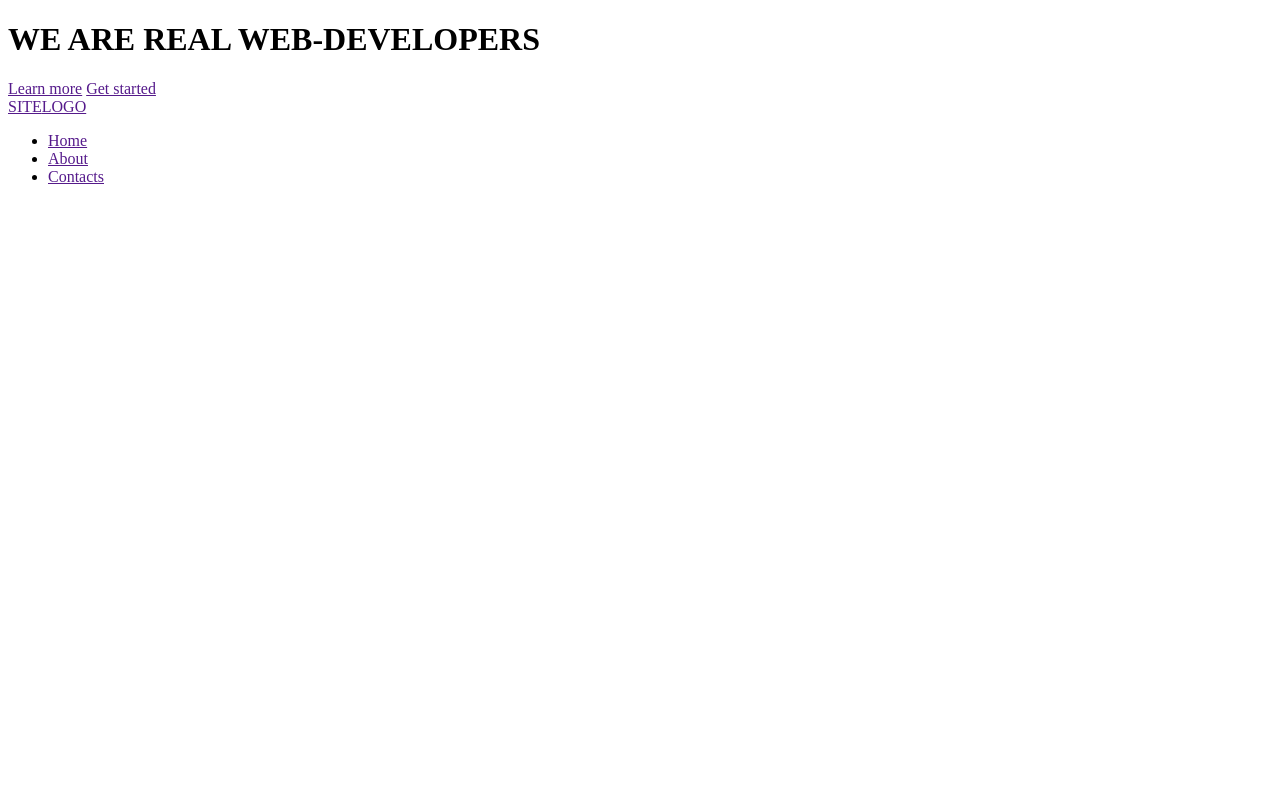
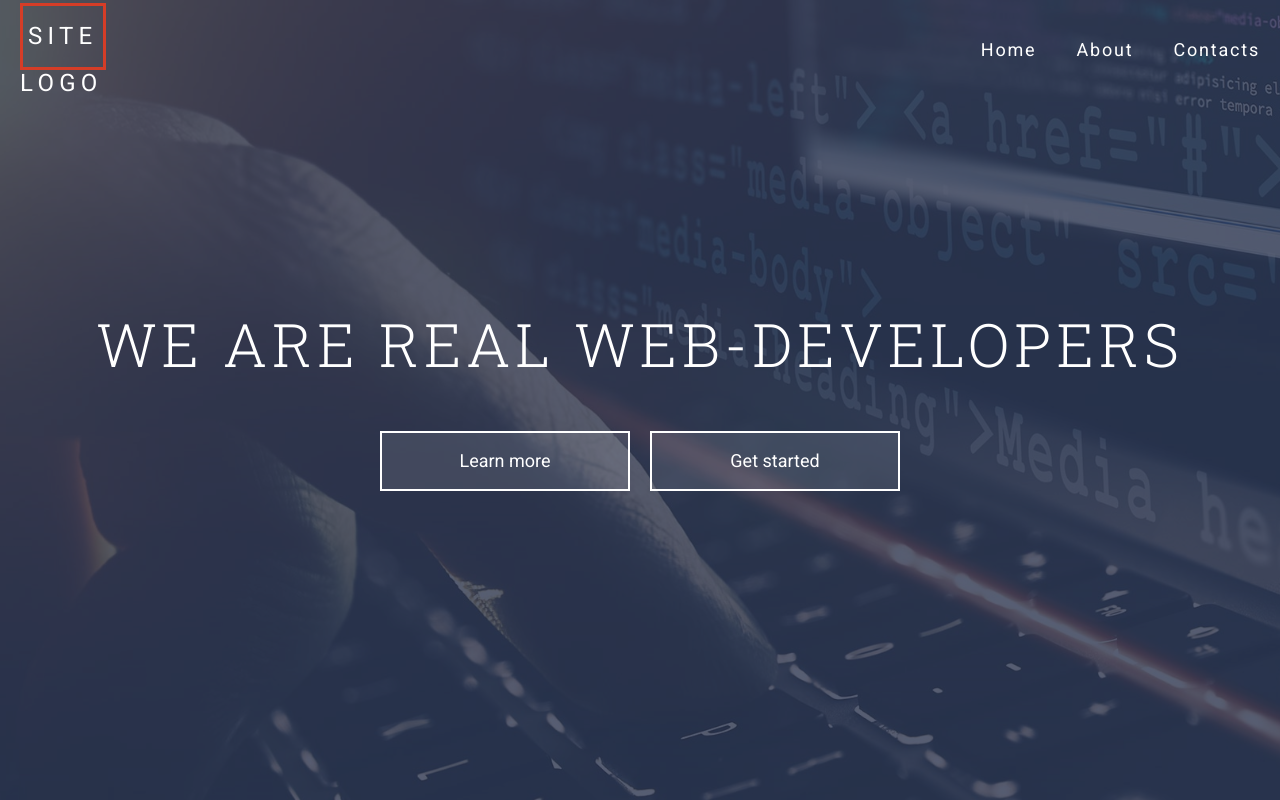
Before and after one commit to Dartkozak/project_1, a website: page index.html in a window 1280 px wide. Drawn offline with Linux system fonts and the light colour scheme.

Commit message:
inline block

```diff
--- a/assets/scss/common/_classes.scss
+++ b/assets/scss/common/_classes.scss
@@ -0,0 +1,11 @@
+.btn {
+  display: flex;
+  align-items: center;
+  justify-content: center;
+  min-width: 250px;
+  height: 60px;
+  background-color: rgba($color-light, 0.1);
+  border: 2px solid $color-light;
+  font-size: 18px;
+  letter-spacing: 0.1;
+}
--- a/assets/scss/common/_typography.scss
+++ b/assets/scss/common/_typography.scss
@@ -0,0 +1,30 @@
+*,
+*::before,
+*::after {
+box-sizing: border-box;
+
+}
+
+html {
+  font-size: $font-size;
+  font-family: $font-main;
+}
+
+body {
+  color: $color-primary;
+  background-color: $color-light;
+
+}
+
+h1 {
+font-family: $font-header;
+
+font-size: 3.75rem;
+letter-spacing: 0.08em;
+font-weight: 300;
+}
+
+a {
+  text-decoration: none;
+  color: $color-light;
+}
--- a/assets/scss/components/header/_header-content.scss
+++ b/assets/scss/components/header/_header-content.scss
@@ -0,0 +1,21 @@
+.header-content {
+  top: 0;
+  position: relative;
+  z-index: 1;
+
+  &__container {
+    @extend %container;
+  }
+
+  &__title {
+    margin: 0;
+    text-align: center;
+    margin: 0 0 53px;
+  }
+
+  &__actions {
+    display: flex;
+    justify-content: center;
+    gap: $gap;
+  }
+}
--- a/assets/scss/components/header/_header-logo.scss
+++ b/assets/scss/components/header/_header-logo.scss
@@ -0,0 +1,10 @@
+.header-logo {
+  letter-spacing: 0.22em;
+  font-size: 24px;
+
+  &__accent {
+    display: inline-block;
+    padding: 17px 5px 17px 5px;
+    border: 3px solid $color-highlight;
+  }
+}
--- a/assets/scss/components/header/_header-menu.scss
+++ b/assets/scss/components/header/_header-menu.scss
@@ -0,0 +1,14 @@
+.header-menu {
+  position: absolute;
+  z-index: 2;
+  top: 0;
+  right: 0;
+  left: 0;
+
+  &__container {
+    @extend %container;
+    display: flex;
+    align-items: center;
+    gap: $gap;
+  }
+}
--- a/assets/scss/components/header/_header-navbar.scss
+++ b/assets/scss/components/header/_header-navbar.scss
@@ -0,0 +1,34 @@
+.header-navbar {
+  width: 100%;
+
+  &__btn {
+    display: none;
+  }
+
+  // &__list {
+  //   display: flex;
+  //   justify-content: flex-end;
+
+  //   @include unlist;
+  // }
+
+  &__list {
+    display: grid;
+    justify-content: end;
+
+    grid-template-columns: repeat(auto-fit, minmax(50px, max-content));
+    @include unlist(0 -20px 0 0);
+  }
+
+  &__item {
+    margin: $gap $gap-sm;
+  }
+
+  &__link {
+    display: block;
+    padding: $gap $gap-sm;
+
+    font-size: 18px;
+    letter-spacing: 0.1em;
+  }
+}
--- a/assets/scss/components/header/_header-overlay.scss
+++ b/assets/scss/components/header/_header-overlay.scss
@@ -0,0 +1,6 @@
+.header-overlay {
+  position: absolute;
+  inset: 0;
+  background-color: $color-primary;
+  opacity: 0.8;
+}
--- a/assets/scss/components/header/_header.scss
+++ b/assets/scss/components/header/_header.scss
@@ -0,0 +1,13 @@
+.header {
+  position: relative;
+  background-color: $color-primary;
+  background-image: url(../img/img-header.png);
+
+  min-height: 100vh;
+  color: $color-light;
+
+  display: grid;
+  align-content: center;
+
+  padding: 150px 0;
+}
--- a/assets/scss/mixins/_extends.scss
+++ b/assets/scss/mixins/_extends.scss
@@ -0,0 +1,6 @@
+%container{
+max-width: 1340px;
+padding-left: $gap;
+padding-right: $gap;
+margin: 0 auto;
+}
--- a/assets/scss/mixins/_mixins-media.scss
+++ b/assets/scss/mixins/_mixins-media.scss
@@ -1,4 +1,4 @@
-@use "../presets" as *;
+// @use "../presets" as *;
 
 $diff: 0.2px;
 
--- a/assets/scss/mixins/_mixins.scss
+++ b/assets/scss/mixins/_mixins.scss
@@ -1,4 +1,4 @@
-@use "../presets" as *;
+// @use "../presets" as *;
 
 @mixin text-shortener {
   display: block;
--- a/assets/scss/style.scss
+++ b/assets/scss/style.scss
@@ -1,18 +1,37 @@
-@use "../../libs/normalize.css/normalize";
+@import "../../libs/normalize.css/normalize";
 
-@use "common/typography";
-@use "common/classes";
+@import "presets/variables";
+@import "presets/skin";
 
-@use "components/header/header";
-@use "components/header/header-overlay";
-@use "components/header/header-menu";
-@use "components/header/header-logo";
-@use "components/header/header-navbar";
-@use "components/header/header-content";
-@use "components/sections/skills/skills";
-@use "components/sections/skills/skill-item";
-@use "components/sections/section-about";
-@use "components/sections/section-form";
-@use "components/sections/section-posts";
+@import "mixins/mixins";
+@import "mixins/mixins-media";
+@import "mixins/extends";
 
-@use "components/footer/footer";
+@import "common/typography";
+@import "common/classes";
+
+@import "components/header/header";
+@import "components/header/header-content";
+@import "components/header/header-menu";
+@import "components/header/header-navbar";
+@import "components/header/header-overlay";
+@import "components/header/header-logo";
+
+// @use "../../libs/normalize.css/normalize";
+
+// @use "common/typography";
+// @use "common/classes";
+
+// @use "components/header/header";
+// @use "components/header/header-overlay";
+// @use "components/header/header-menu";
+// @use "components/header/header-logo";
+// @use "components/header/header-navbar";
+// @use "components/header/header-content";
+// @use "components/sections/skills/skills";
+// @use "components/sections/skills/skill-item";
+// @use "components/sections/section-about";
+// @use "components/sections/section-form";
+// @use "components/sections/section-posts";
+
+// @use "components/footer/footer";
--- a/index.html
+++ b/index.html
@@ -21,7 +21,7 @@
 <body>
   <header class="header">
     <div class="header-content">
-      <div class="head-content__container">
+      <div class="header-content__container">
         <h1 class="header-content__title">WE ARE REAL WEB-DEVELOPERS</h1>
         <div class="header-content__actions">
           <a class="btn btn--light" href="">Learn more</a>
@@ -29,11 +29,13 @@
         </div>
       </div>
     </div>
+
     <div class="header-menu">
       <div class="header-menu__container">
         <div class="header-logo">
           <a class="header-logo__link" href="">
-            <span class="header-logo__accent">SITE</span>LOGO</a>
+            <span class="header-logo__accent">SITE</span>LOGO
+          </a>
         </div>
         <nav class="header-navbar">
           <div class="header-navbar__btn">
```
Also changed, not shown: assets/css/style.css.
